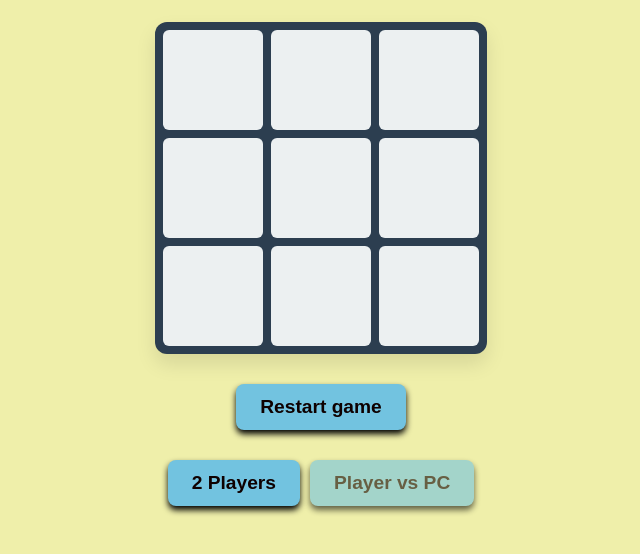
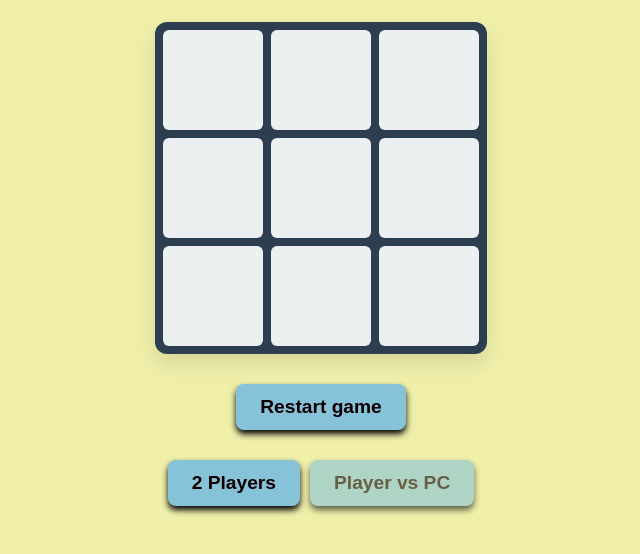
Before and after one commit to pgo46968/Tic_Tac_Toe, a plain HTML site: page index.html in a window 1280 px wide. Shown: the part 130-684 px from the top of the page, without its empty margins (319-959 px from the left). Drawn offline with Linux system fonts and the light colour scheme.

Commit message:
altera css

```diff
--- a/CSS/main.css
+++ b/CSS/main.css
@@ -62,7 +62,7 @@ button {
     padding: 12px 24px;
     font-size: 1.2em;
     font-weight: bold;
-    background-color: rgb(114, 195, 224);
+    background-color: rgb(134, 194, 216);
     color: rgb(14, 0, 0);
     border: none;
     border-radius: 8px;
@@ -73,7 +73,7 @@ button {
 }
 
 button:hover {
-    background-color: rgb(35, 203, 236);
+    background-color: rgb(236, 229, 35);
 }
 
 button:active {
```
